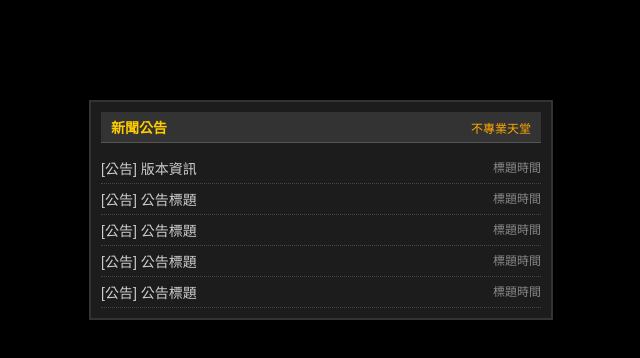
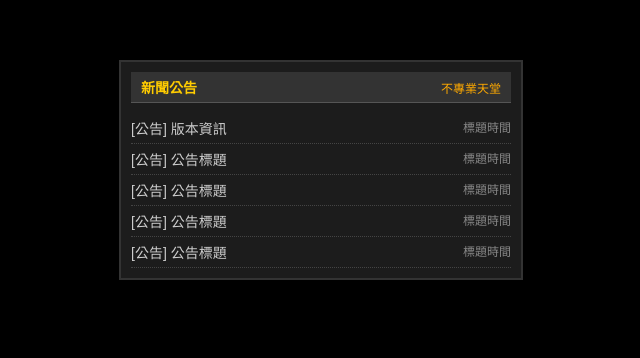
Before and after one commit to yashior/test, a website: page phantom/815/Notice.html in a window 1280 px wide. Shown: the part 190-548 px from the top of the page, without its empty margins (319-959 px from the left). Drawn offline with Linux system fonts and the light colour scheme.

Commit message:
Update Notice.html

```diff
--- a/phantom/815/Notice.html
+++ b/phantom/815/Notice.html
@@ -11,13 +11,13 @@
       display: flex;
       justify-content: center;
       align-items: center;
-      height: 100vh;
+      height: 90vh;
       margin: 0;
     }
 
     .announcement-box {
       background-color: #1c1c1c;
-      width: 440px;
+      width: 380px;
       border: 2px solid #333;
       padding: 10px;
       box-shadow: 0 0 10px #000;
```
